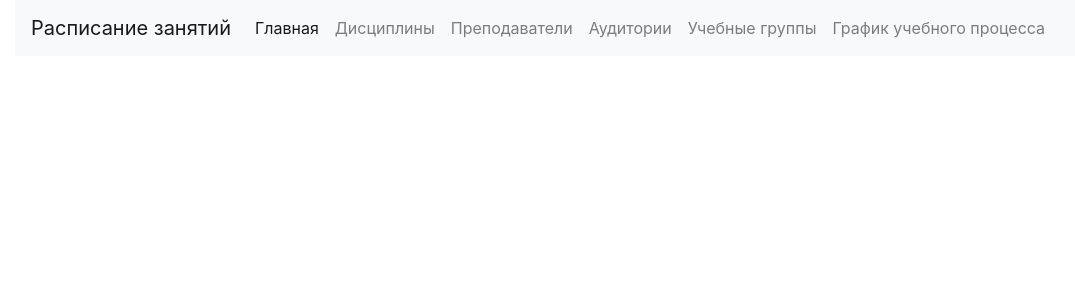
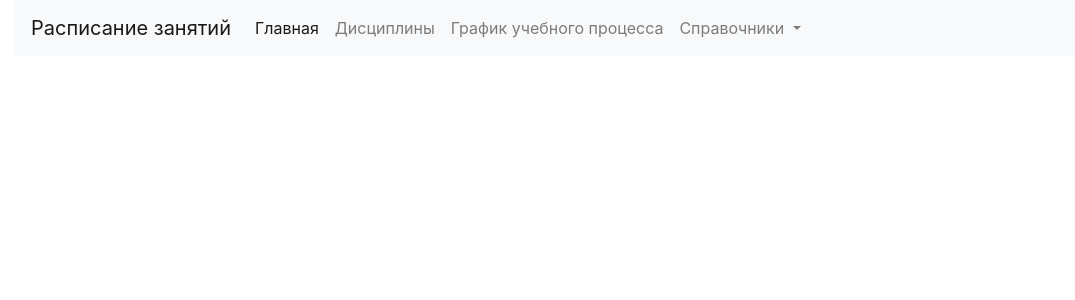
Before and after one commit to Agerdi/diss_project, a Django app: page / in a window 1280 px wide. Shown: the top 300 px of the page, without its empty margins (70-1145 px from the left). Run offline with Django 3.2, Linux system fonts and the light colour scheme; some libraries are stand-ins or nearby versions.

Commit message:
Выпадающее подменю "Справочники"

```diff
--- a/diss/schedule_editor/templates/schedule_editor/menu.html
+++ b/diss/schedule_editor/templates/schedule_editor/menu.html
@@ -5,7 +5,8 @@
         <div class="col">
             <nav class="navbar navbar-expand-lg navbar-light bg-light">
                 <a class="navbar-brand" href="{% url 'index' %}">Расписание занятий</a>
-                <button class="navbar-toggler" type="button" data-toggle="collapse" data-target="#navbarSupportedContent">
+                <button class="navbar-toggler" type="button" data-toggle="collapse"
+                        data-target="#navbarSupportedContent">
                     <span class="navbar-toggler-icon"></span>
                 </button>
                 <div class="collapse navbar-collapse" id="navbarSupportedContent">
@@ -17,16 +18,23 @@
                             <a class="nav-link" href="{% url 'subject_list' %}">Дисциплины</a>
                         </li>
                         <li class="nav-item{% if request.resolver_match.url_name == 'teacher_list' %} active{% endif %}">
-                            <a class="nav-link" href="{% url 'teacher_list' %}">Преподаватели</a>
                         </li>
                         <li class="nav-item{% if request.resolver_match.url_name == 'room_list' %} active{% endif %}">
-                            <a class="nav-link" href="{% url 'room_list' %}">Аудитории</a>
                         </li>
                         <li class="nav-item{% if request.resolver_match.url_name == 'student_group_list' %} active{% endif %}">
-                            <a class="nav-link" href="{% url 'student_group_list' %}">Учебные группы</a>
                         </li>
                         <li class="nav-item{% if request.resolver_match.url_name == 'semester_list' %} active{% endif %}">
                             <a class="nav-link" href="{% url 'semester_list' %}">График учебного процесса</a>
+                        </li>
+                        <li class="nav-item dropdown">
+                            <a class="nav-link dropdown-toggle" href="#" role="button" data-toggle="dropdown">
+                                Справочники
+                            </a>
+                            <div class="dropdown-menu">
+                                <a class="nav-link" href="{% url 'teacher_list' %}">Преподаватели</a>
+                                <a class="nav-link" href="{% url 'room_list' %}">Аудитории</a>
+                                <a class="nav-link" href="{% url 'student_group_list' %}">Учебные группы</a>
+                            </div>
                         </li>
                     </ul>
                 </div>
```
